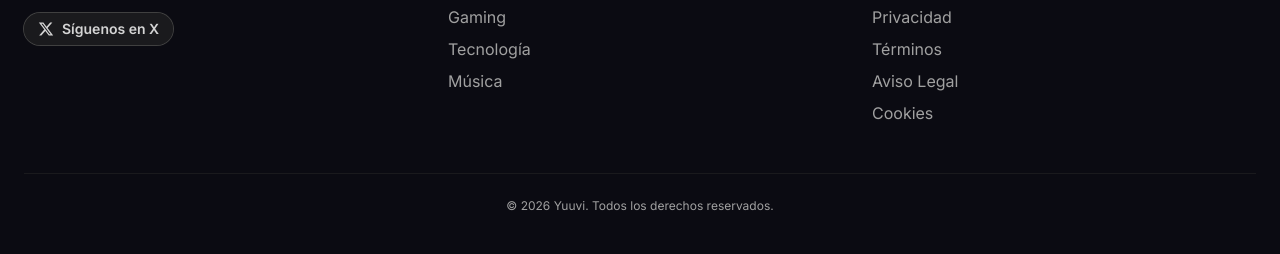
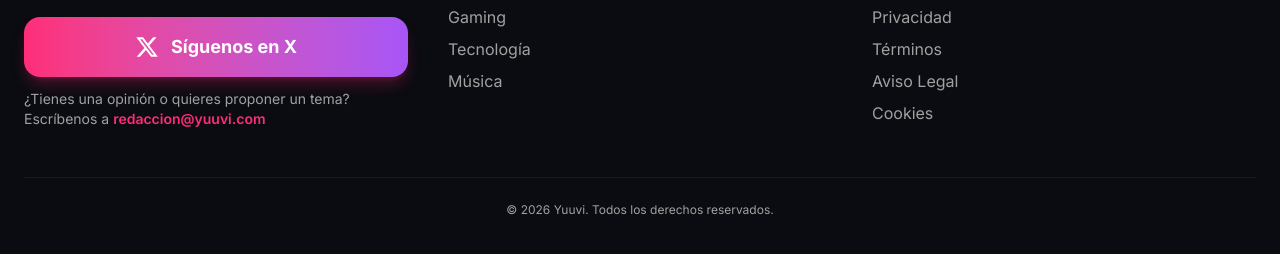
Before and after one commit to walleram/yuuvi-new, an Astro site: page / in a window 1280 px wide. Shown: the part 2900-3154 px from the top of the page. Built offline with nearby package versions, Linux system fonts and the light colour scheme; Astro itself is replaced by a stand-in of ours.

Commit message:
feat(site): add feedback email under X CTA and enlarge the follow button

```diff
--- a/src/components/Footer.astro
+++ b/src/components/Footer.astro
@@ -9,6 +9,7 @@ interface Props {
 const { lang } = Astro.props;
 const t = UI_TEXT[lang];
 const year = new Date().getFullYear();
+const feedbackEmail = 'redaccion@yuuvi.com';
 
 const taglines: Record<Lang, string> = {
   es: SITE.tagline + ' para la generación que define el futuro.',
@@ -37,14 +38,23 @@ const taglines: Record<Lang, string> = {
           href={SITE.social.x.url}
           target="_blank"
           rel="me noopener noreferrer"
-          class="mt-5 inline-flex items-center gap-2 rounded-full bg-neutral-800/60 px-3.5 py-1.5 text-sm font-semibold text-neutral-300 ring-1 ring-neutral-700 transition-colors hover:bg-neutral-800 hover:text-white"
+          class="mt-6 flex w-full items-center justify-center gap-3 rounded-2xl bg-gradient-to-r from-brand-pink to-brand-purple px-8 py-4 text-lg font-bold text-white shadow-lg shadow-brand-pink/25 transition-transform hover:scale-[1.02]"
           aria-label={`${t.footer.followX} ${SITE.social.x.handle}`}
         >
-          <svg viewBox="0 0 24 24" class="h-4 w-4" fill="currentColor" aria-hidden="true">
+          <svg viewBox="0 0 24 24" class="h-6 w-6" fill="currentColor" aria-hidden="true">
             <path d="M18.244 2.25h3.308l-7.227 8.26 8.502 11.24H16.17l-5.214-6.817L4.99 21.75H1.68l7.73-8.835L1.254 2.25H8.08l4.713 6.231zm-1.161 17.52h1.833L7.084 4.126H5.117z" />
           </svg>
           {t.footer.followX}
         </a>
+        <p class="mt-3 text-sm text-neutral-400">
+          {t.footer.feedback}{' '}
+          <a
+            href={`mailto:${feedbackEmail}`}
+            class="font-semibold text-brand-pink hover:underline"
+          >
+            {feedbackEmail}
+          </a>
+        </p>
       </div>
 
       {/* Categorías */}
--- a/src/lib/site.ts
+++ b/src/lib/site.ts
@@ -53,6 +53,7 @@ export const UI_TEXT = {
       about: 'Sobre Yuuvi',
       contact: 'Contacto',
       followX: 'Síguenos en X',
+      feedback: '¿Tienes una opinión o quieres proponer un tema? Escríbenos a',
     },
     common: {
       by: 'Por',
@@ -102,6 +103,7 @@ export const UI_TEXT = {
       about: 'About Yuuvi',
       contact: 'Contact',
       followX: 'Follow us on X',
+      feedback: 'Got an opinion or a topic to suggest? Email us at',
     },
     common: {
       by: 'By',
@@ -151,6 +153,7 @@ export const UI_TEXT = {
       about: 'Sobre Yuuvi',
       contact: 'Contacte',
       followX: 'Segueix-nos a X',
+      feedback: 'Tens una opinió o vols proposar un tema? Escriu-nos a',
     },
     common: {
       by: 'Per',
```
